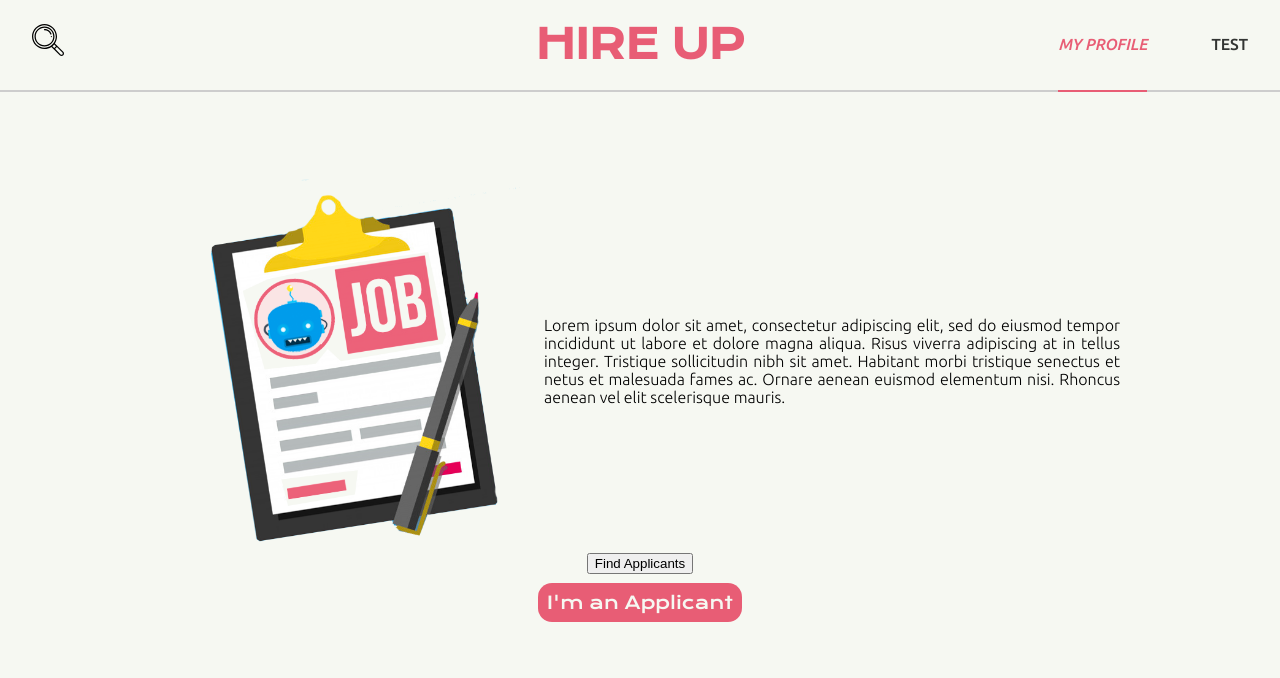
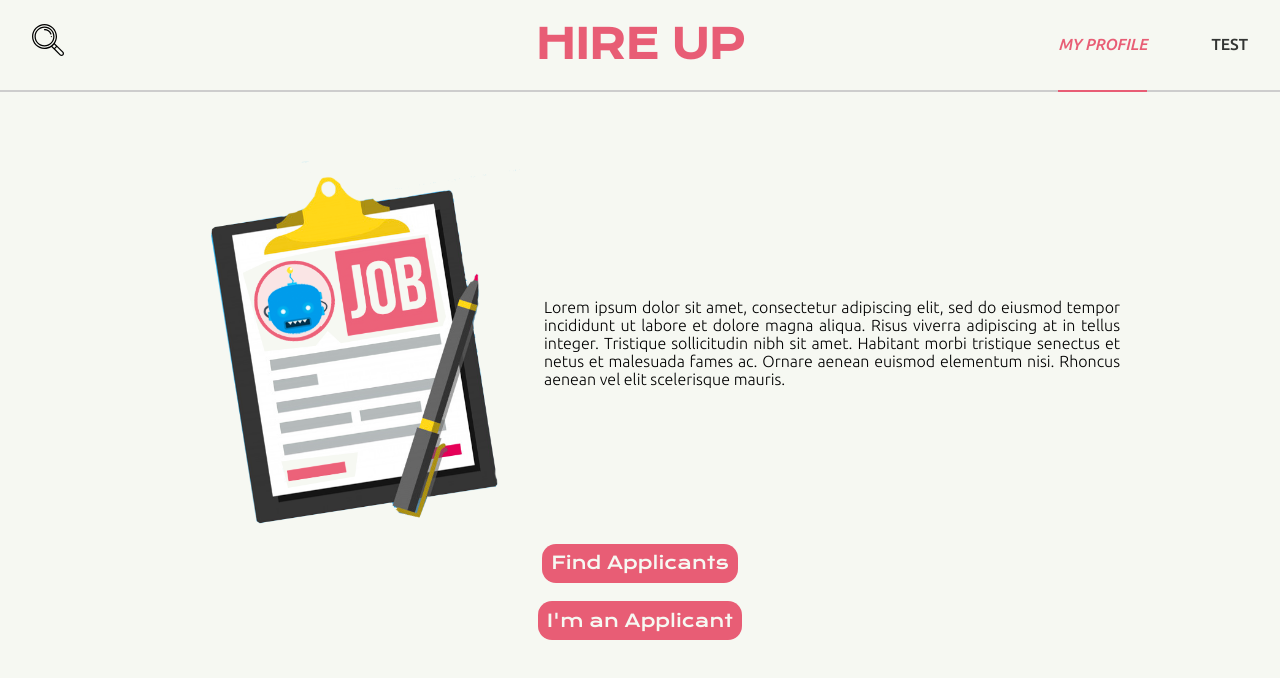
Before and after one commit to HireUp-Turing/HireUp_frontend, a React (Create React App) app: page / in a window 1280 px wide. Shown: the top 678 px of the page. Built offline with nearby package versions, Linux system fonts and the light colour scheme.

Commit message:
Style cta buttons #19

```diff
--- a/src/_variables.scss
+++ b/src/_variables.scss
@@ -9,7 +9,7 @@ $soft-accent: #cdcdcd;
 $green: #037971;
 
 //mixins
-@mixin cta-button() {
+@mixin cta-buttons() {
 	text-decoration: none;
 	font-family: 'Krona One', sans-serif;
 	font-size: 1.1em;
--- a/src/components/Home/Home.scss
+++ b/src/components/Home/Home.scss
@@ -21,6 +21,6 @@
 	align-items: center;
 
 	a {
-		@include cta-button;
+		@include cta-buttons;
 	}
 }
--- a/src/index.scss
+++ b/src/index.scss
@@ -27,8 +27,8 @@ h1 {
   z-index: -1;
 }
 
-
-code {
-  font-family: source-code-pro, Menlo, Monaco, Consolas, 'Courier New',
-    monospace;
+.cta-button {
+  @include cta-buttons;
+	color: $main-bg;
+	border: none;
 }
```
